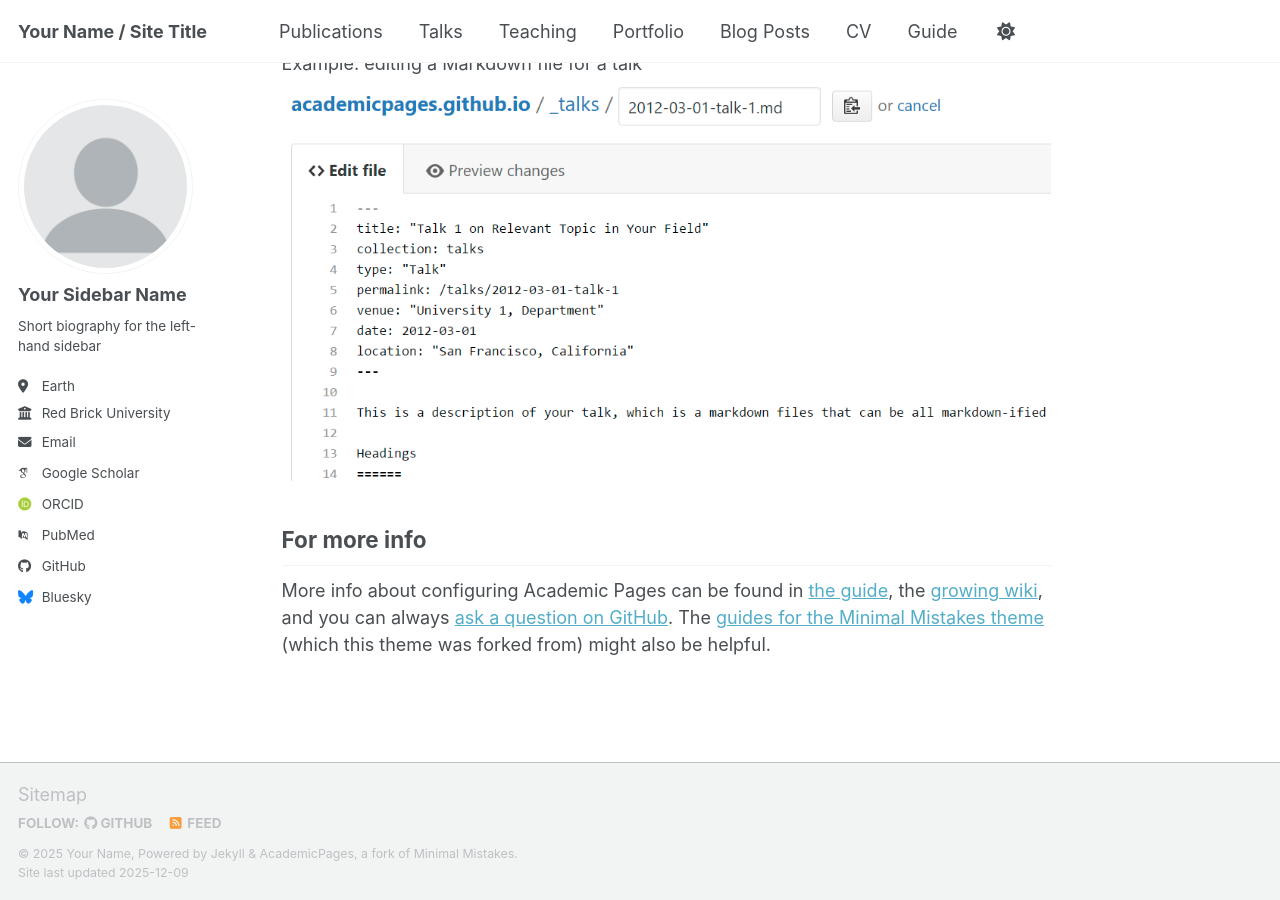
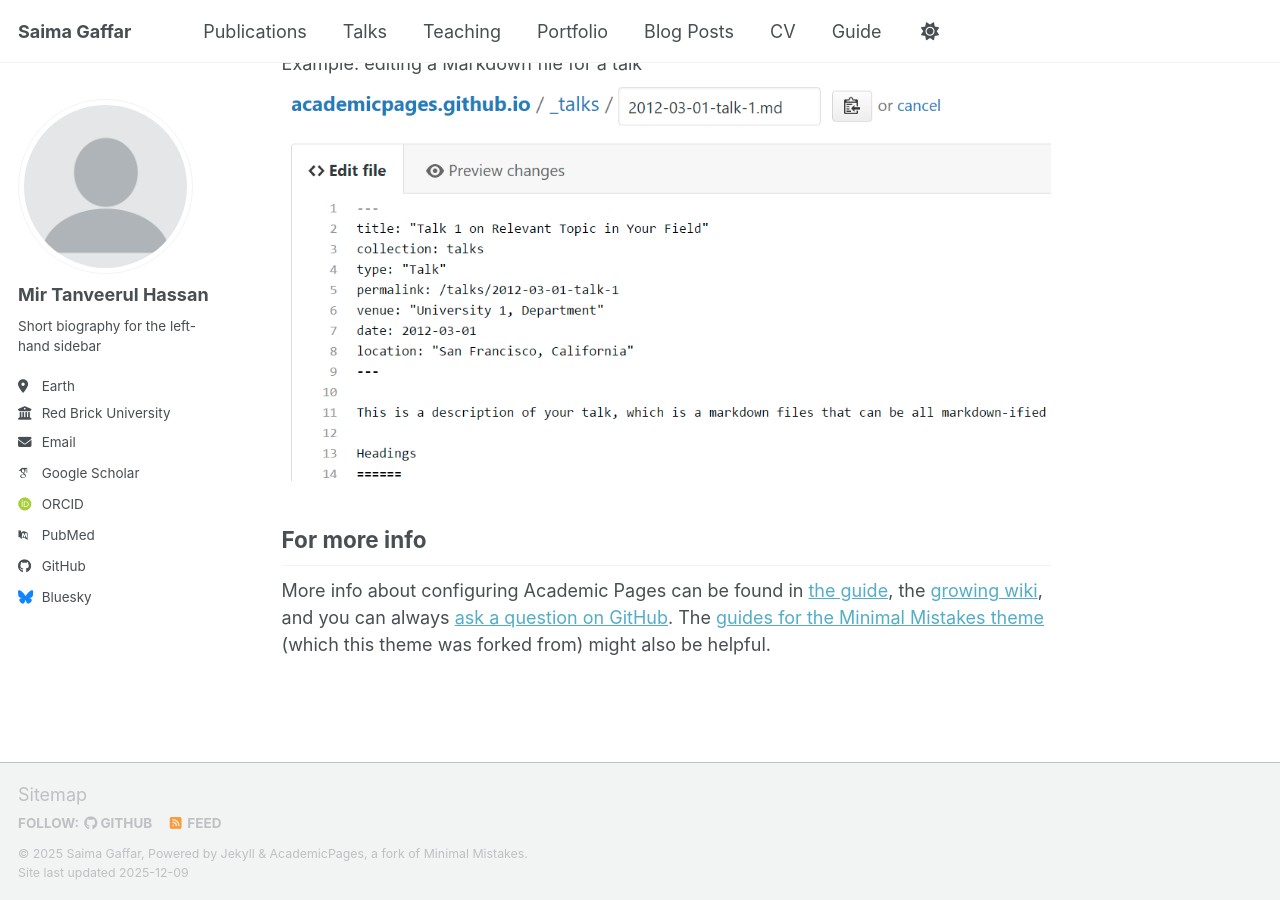
Before and after one commit to Mir-Saima/mir-saima.github.io, a Jekyll site: the page built from _pages/about.md, in a window 1280 px wide and 900 px high, scrolled down 2718 px. Built offline with Jekyll 4.4.1, drawn with Linux system fonts in a browser that asks for light colours; some web fonts are replaced; a script bundle is joined from its source files by our own code; library files that are not in the unit come from our copies.

Commit message:
Update _config.yml

```diff
--- a/_config.yml
+++ b/_config.yml
@@ -9,9 +9,9 @@
 # Basic Site Settings
 locale                   : "en-US"
 site_theme               : "default" # Currently available options are "default", "air"
-title                    : "Your Name / Site Title"
+title                    : "Saima Gaffar"
 title_separator          : "-"
-name                     : &name "Your Name"
+name                     : &name "Saima Gaffar"
 description              : &description "Your Name's academic portfolio"   # Update this with a general description of your site, this is the default if not overridden by a page
 url                      : https://academicpages.github.io # The base hostname & protocol for your site e.g. "https://[your GitHub username].github.io",
                                                            # or if you already have some other page hosted on Github then use "https://[your GitHub username].github.io/[Your Repo Name]"
@@ -24,21 +24,21 @@ repository               : "academicpages/academicpages.github.io"
 author:
   # Biographic information
   avatar           : "profile.png"
-  name             : "Your Sidebar Name"
+  name             : "Mir Tanveerul Hassan"
   pronouns         : # example: "she/her"
   bio              : "Short biography for the left-hand sidebar"
   location         : "Earth"
   employer         : "Red Brick University"
   uri              : # URL
-  email            : "none@example.org"
+  email            : "saimagaffar@jbnu.ac.kr"
 
   # Academic websites
   academia         : # URL
   arxiv            : # URL - Update with the correct link to your profile
-  googlescholar    : "https://scholar.google.com/citations?user=PS_CX0AAAAAJ"
+  googlescholar    : "https://scholar.google.com/citations?user=FfgX-YoAAAAJ&hl=en"
   inspire-hep      : # URL
   impactstory      : # URL
-  orcid            : "https://orcid.org/yourorcidurl"
+  orcid            : "https://orcid.org/0009-0009-2252-1935"
   semantic         : # URL
   ssrn             : # URL
   pubmed           : "https://www.ncbi.nlm.nih.gov/pubmed/?term=john+snow"
```
